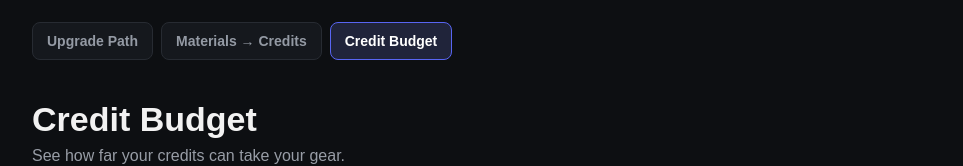
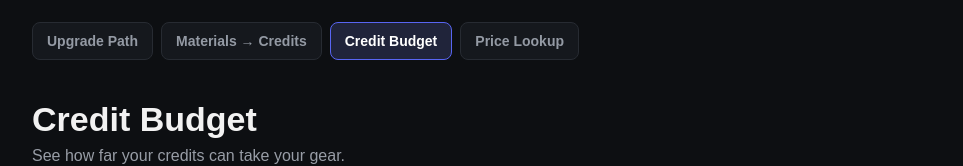
Before and after one commit to Weirdfishes-Gaurs/Minerefine-Job-Calculator, a plain HTML site: page budget.html in a window 1280 px wide. Shown: the top 166 px of the page, without its empty margins (158-1121 px from the left). Drawn offline with Linux system fonts and the light colour scheme.

Commit message:
Update budget.html

```diff
--- a/budget.html
+++ b/budget.html
@@ -29,7 +29,9 @@
         <a href="budget.html" class="active">
             Credit Budget
         </a>
-
+        <a href="prices.html">
+        Price Lookup
+</a>
     </nav>
 
 
```
